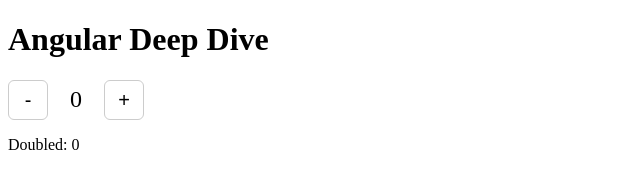
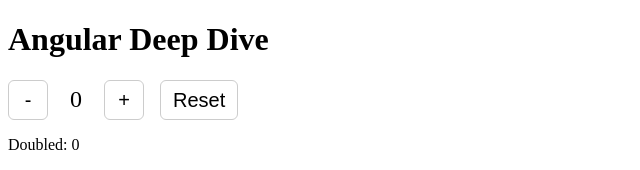
Before and after one commit to kbelyse/angular-deep-dive, an Angular app: page / in a window 1280 px wide. Shown: the top 170 px of the page, without its empty margins (0-640 px from the left). Built offline with nearby package versions, Linux system fonts and the light colour scheme.

Commit message:
add reset control to counter

```diff
--- a/src/app/counter/counter.html
+++ b/src/app/counter/counter.html
@@ -2,6 +2,7 @@
   <app-counter-button label="-" ariaLabel="Decrease count" (pressed)="decrement()" />
   <span class="count" aria-live="polite">{{ count() }}</span>
   <app-counter-button label="+" ariaLabel="Increase count" (pressed)="increment()" />
+  <app-counter-button label="Reset" ariaLabel="Reset count" (pressed)="reset()" />
 </div>
 
 <p>Doubled: {{ doubled() }}</p>
--- a/src/app/counter/counter.ts
+++ b/src/app/counter/counter.ts
@@ -18,4 +18,8 @@
   decrement(): void {
     this.count.update((value) => value - 1);
   }
+
+  reset(): void {
+    this.count.set(0);
+  }
 }
```
Also changed, not shown: 1 other file (tests, documents, lock files or other folders).
